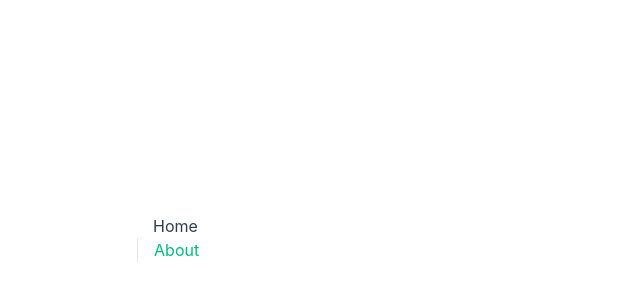
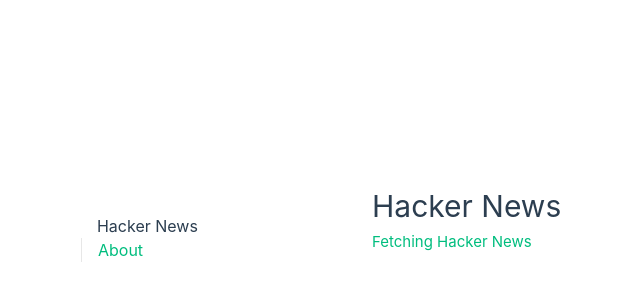
Before and after one commit to letwebdev/hackernews, a Vue app: page / in a window 1280 px wide. Shown: the part 170-470 px from the top of the page, without its empty margins (268-908 px from the left). Built offline with nearby package versions, Linux system fonts and the light colour scheme; no server answers.

Commit message:
add HackerNewsView

```diff
--- a/src/App.vue
+++ b/src/App.vue
@@ -5,7 +5,7 @@ import { RouterLink, RouterView } from 'vue-router'
   <header>
     <div class="wrapper">
       <nav>
-        <RouterLink to="/">Home</RouterLink>
+        <RouterLink to="/">Hacker News</RouterLink>
         <RouterLink to="/about">About</RouterLink>
       </nav>
     </div>
--- a/src/router/index.ts
+++ b/src/router/index.ts
@@ -1,5 +1,5 @@
 import { createRouter, createWebHistory } from 'vue-router'
-import HomeView from '../views/HomeView.vue'
+import HackerNews from '../views/HackerNewsView.vue'
 
 const router = createRouter({
   history: createWebHistory(import.meta.env.BASE_URL),
@@ -7,7 +7,7 @@ const router = createRouter({
     {
       path: '/',
       name: 'home',
-      component: HomeView
+      component: HackerNews
     },
     {
       path: '/about',
--- /dev/null
+++ b/src/views/HackerNewsView.vue
@@ -0,0 +1,59 @@
+<script setup lang="ts">
+'use strict'
+import { ref } from 'vue'
+interface Item {
+  by: string
+  id: number
+  poll: number
+  score: number
+  text: string
+  time: number
+  type: string
+  url: string
+}
+const baseURL = 'https://hacker-news.firebaseio.com/v0/item/'
+const news = ref('Fetching Hacker News')
+const itemUrl = ref('')
+// Grab references to all the DOM elements you'll need to manipulate
+// Hide the "Previous"/"Next" navigation to begin with, as we don't need it immediately
+// Event listeners to control the functionality
+function fetchResults() {
+  // To stop the form submitting
+  // Assemble the full URL
+  let url: string
+  fetch('https://hacker-news.firebaseio.com/v0/maxitem.json?print=pretty')
+    .then((response) => {
+      if (!response.ok) {
+        throw new Error(`HTTP error: ${response.status}`)
+      }
+      return response.json()
+    })
+    .then((data: number) => {
+      const maxitem: number = data
+      const id: number = maxitem - 5
+      url = `${baseURL}${id}.json?print=pretty`
+    })
+    .then(() => {
+      fetch(url)
+        .then((response) => response.json())
+        .then((item: Item) => displayResults(item))
+        .catch((error) => console.error(`Error fetching data: ${error.message}`))
+    })
+    .catch((error) => console.error(`Error fetching data: ${error.message}`))
+}
+
+function displayResults(item: Item) {
+  console.log(item)
+  itemUrl.value = item.url
+  news.value = item.text
+}
+fetchResults()
+</script>
+
+<template>
+  <main>
+  <h1>Hacker News</h1>
+  <a :href="itemUrl">{{ news }}</a>
+  </main>
+</template>
+<style scoped></style>
--- a/src/views/HomeView.vue
+++ /dev/null
@@ -1,5 +0,0 @@
-<script setup lang="ts"></script>
-
-<template>
-  <main></main>
-</template>
```
